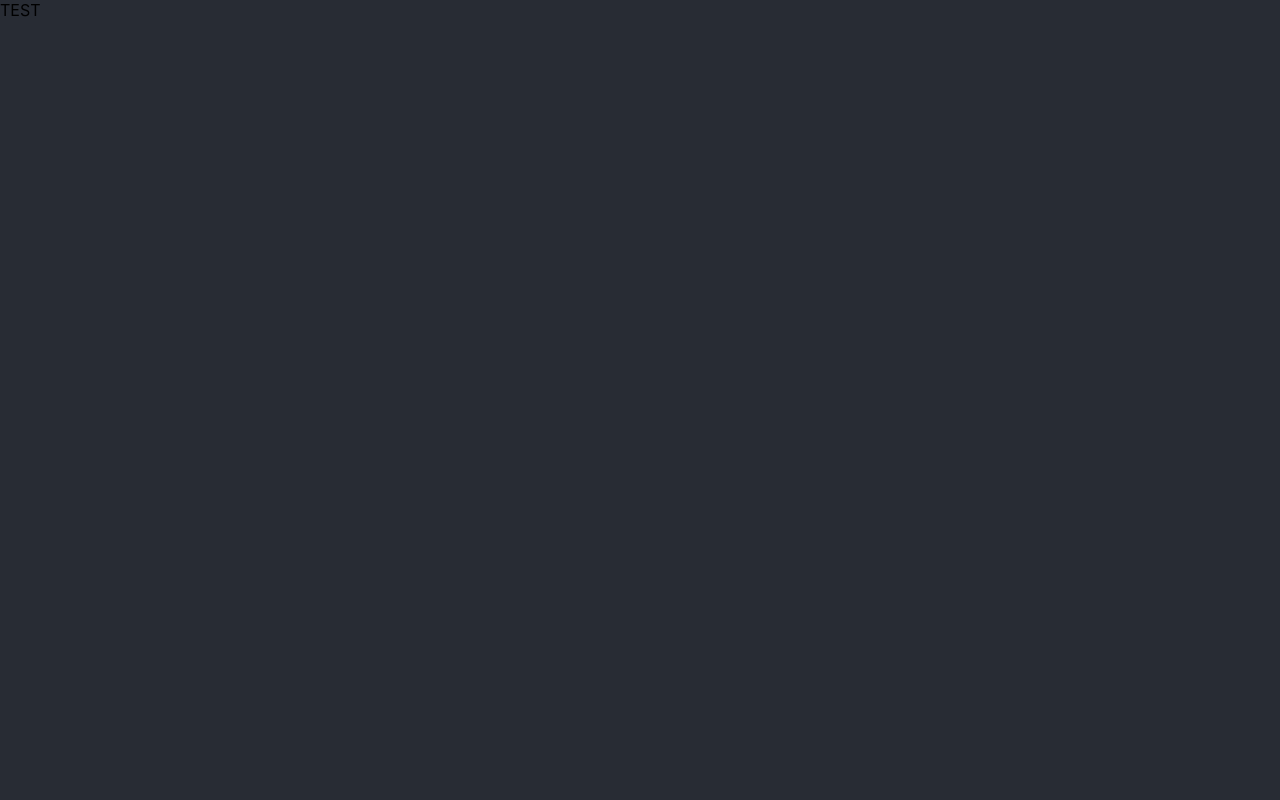
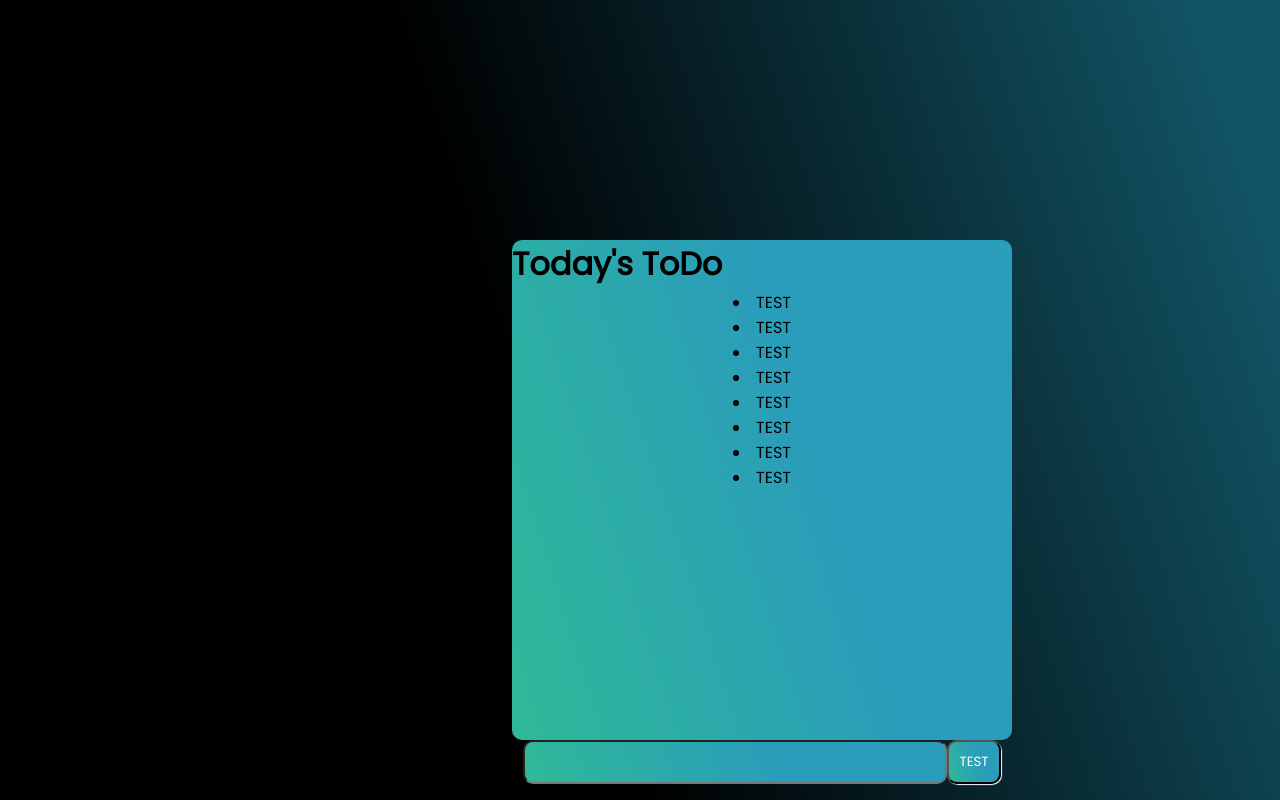
Before and after one commit to Kevetic/todo-but-react, a React (Create React App) app: page / in a window 1280 px wide. Built offline with nearby package versions, Linux system fonts and the light colour scheme.

Commit message:
basic skeleton

```diff
--- a/package.json
+++ b/package.json
@@ -3,12 +3,17 @@
   "version": "0.1.0",
   "private": true,
   "dependencies": {
+    "@emotion/react": "^11.11.1",
+    "@emotion/styled": "^11.11.0",
+    "@mui/material": "^5.14.19",
+    "@mui/styled-engine-sc": "^6.0.0-alpha.7",
     "@testing-library/jest-dom": "^5.17.0",
     "@testing-library/react": "^13.4.0",
     "@testing-library/user-event": "^13.5.0",
     "react": "^18.2.0",
     "react-dom": "^18.2.0",
     "react-scripts": "5.0.1",
+    "styled-components": "^6.1.1",
     "web-vitals": "^2.1.4"
   },
   "scripts": {
--- a/src/App.js
+++ b/src/App.js
@@ -1,12 +1,8 @@
+import * as React from "react";
+import Modal from "./Components/Modal/Modal";
+
 function App() {
-  return (
-    <div
-      className="App"
-      style={{ backgroundColor: "#282c34", height: "100vh" }}
-    >
-      TEST
-    </div>
-  );
+  return <Modal />;
 }
 
 export default App;
--- /dev/null
+++ b/src/Components/InputField/InputField.js
@@ -0,0 +1,36 @@
+import * as React from "react";
+import styled from "styled-components";
+
+const InputStyles = styled.input`
+  padding: 10px;
+  width: 80%;
+  border-radius: 10px;
+  background: linear-gradient(
+    252deg,
+    rgba(42, 157, 186, 1) 41%,
+    rgba(47, 185, 151, 1) 100%
+  );
+`;
+
+const BtnStyles = styled.button`
+  padding: 10px;
+  background: linear-gradient(
+    252deg,
+    rgba(42, 157, 186, 1) 41%,
+    rgba(47, 185, 151, 1) 100%
+  );
+  color: white;
+  box-shadow: 1px 1px 1px white;
+  border-radius: 10px;
+`;
+
+const InputField = () => {
+  return (
+    <>
+      <InputStyles />
+      <BtnStyles>TEST</BtnStyles>
+    </>
+  );
+};
+
+export default InputField;
--- /dev/null
+++ b/src/Components/Modal/Modal.js
@@ -0,0 +1,43 @@
+import * as React from "react";
+import styled from "styled-components";
+import RenderList from "../RenderList/RenderList";
+import InputField from "../InputField/InputField";
+
+const ListContainer = styled.div`
+  border-radius: 10px;
+  background: linear-gradient(
+    252deg,
+    rgba(42, 157, 186, 1) 41%,
+    rgba(47, 185, 151, 1) 100%
+  );
+  height: 500px;
+  width: 500px;
+  overflow: auto;
+`;
+
+const Container = styled.div`
+  border-radius: 10px;
+  position: absolute;
+  top: 30%;
+  left: 40%;
+`;
+
+const InputContainer = styled.div`
+  display: flex;
+  justify-content: center;
+`;
+
+const Modal = () => {
+  return (
+    <Container>
+      <ListContainer>
+        <RenderList />
+      </ListContainer>
+      <InputContainer>
+        <InputField />
+      </InputContainer>
+    </Container>
+  );
+};
+
+export default Modal;
--- /dev/null
+++ b/src/Components/RenderList/RenderList.js
@@ -0,0 +1,35 @@
+import * as React from "react";
+import styled from "styled-components";
+
+const Header = styled.h1`
+  margin: auto;
+  text-align: center;
+  position: fixed;
+`;
+
+const ListUL = styled.div`
+  margin: auto;
+  text-align: center;
+  position: relative;
+  top: 10%;
+`;
+
+const RenderList = () => {
+  return (
+    <>
+      <Header>Today's ToDo</Header>
+      <ListUL>
+        <li>TEST</li>
+        <li>TEST</li>
+        <li>TEST</li>
+        <li>TEST</li>
+        <li>TEST</li>
+        <li>TEST</li>
+        <li>TEST</li>
+        <li>TEST</li>
+      </ListUL>
+    </>
+  );
+};
+
+export default RenderList;
--- a/src/index.css
+++ b/src/index.css
@@ -1,13 +1,26 @@
+@import url("https://fonts.googleapis.com/css2?family=Poppins&display=swap");
+
+* {
+  font-family: "Poppins", sans-serif;
+}
 body {
   margin: 0;
-  font-family: -apple-system, BlinkMacSystemFont, 'Segoe UI', 'Roboto', 'Oxygen',
-    'Ubuntu', 'Cantarell', 'Fira Sans', 'Droid Sans', 'Helvetica Neue',
+  font-family: -apple-system, BlinkMacSystemFont, "Segoe UI", "Roboto", "Oxygen",
+    "Ubuntu", "Cantarell", "Fira Sans", "Droid Sans", "Helvetica Neue",
     sans-serif;
   -webkit-font-smoothing: antialiased;
   -moz-osx-font-smoothing: grayscale;
+  background: rgb(18, 85, 102);
+  background-image: linear-gradient(
+    252deg,
+    rgba(18, 85, 102, 1) 5%,
+    rgba(0, 0, 0, 1) 58%
+  );
+  height: 100vh;
+  font-family: "Poppins", sans-serif;
 }
 
 code {
-  font-family: source-code-pro, Menlo, Monaco, Consolas, 'Courier New',
+  font-family: source-code-pro, Menlo, Monaco, Consolas, "Courier New",
     monospace;
 }
```
Also changed, not shown: 1 other file (tests, documents, lock files or other folders).
